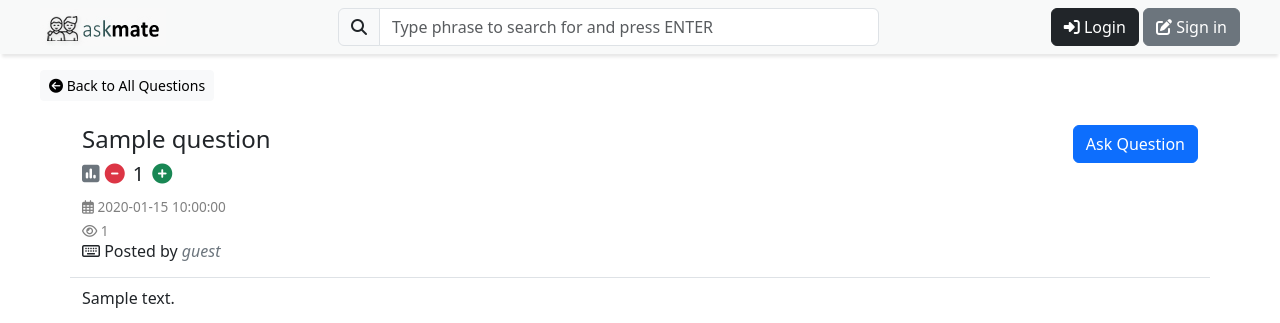
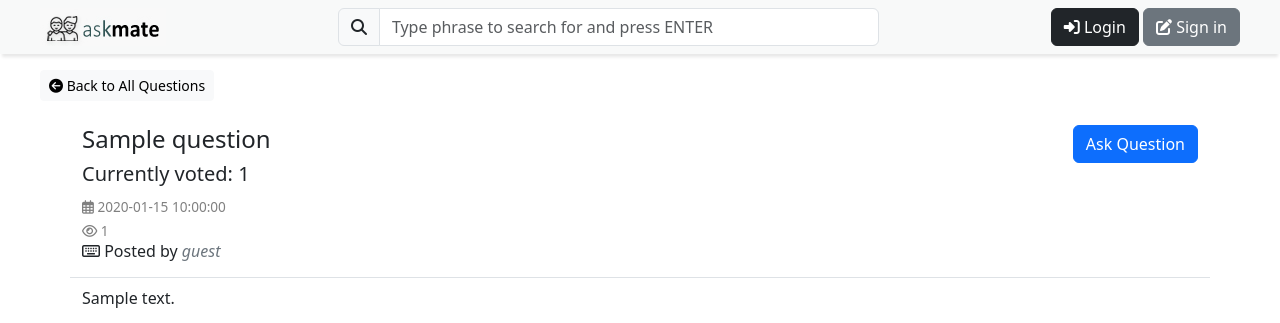
Before and after one commit to RadekRo/ask-mate-sprint-3, a Flask app: template templates/question.html in a window 1280 px wide. Shown: the top 323 px of the page. Run offline with Flask 2, Linux system fonts and the light colour scheme; the template is opened without the code that fills it: most values are stand-ins (such as "Sample title", 1, 10 or a date in 2020); some libraries are stand-ins or nearby versions.

Commit message:
Blocked the voting for non logged users and blocked voting on the author's own question.answer

```diff
--- a/templates/question.html
+++ b/templates/question.html
@@ -10,7 +10,11 @@ class="container">
     <div class="questions-list">
         <span class="questions-list-header">
             <h4>{{question.title}}</h4>
-            <h5><i class="fa-sharp fa-solid fa-square-poll-vertical text-secondary"></i> <a href="{{ url_for('question_vote_substract', id=question.id, author_id=question.author)}}"><i class="fa-solid fa-circle-minus text-danger"></i></a><span class="px-2">{{question.vote_number}}</span><a href="{{ url_for('question_vote_add', id=question.id, author_id=question.author)}}"><i class="fa-solid fa-circle-plus text-success"></i></a></h5>
+            {% if session['userid'] and question.author != session['userid'] %}
+                <h5><i class="fa-sharp fa-solid fa-square-poll-vertical text-secondary"></i> <a href="{{ url_for('question_vote_substract', id=question.id, author_id=question.author)}}"><i class="fa-solid fa-circle-minus text-danger"></i></a><span class="px-2">{{question.vote_number}}</span><a href="{{ url_for('question_vote_add', id=question.id, author_id=question.author)}}"><i class="fa-solid fa-circle-plus text-success"></i></a></h5>
+            {% else %}
+                <h5>Currently voted: {{ question.vote_number }}</h5>
+            {% endif %}
             <h7><i class="fa-regular fa-calendar-days"></i> {{question.submission_time}} <br/><i class="fa-regular fa-eye"></i> {{question.view_number}}</h7><span><h6><i class="fa-regular fa-keyboard"></i> Posted by {% if question.author > 0 %}<i class="fa-solid fa-user"></i> <i>{{ question.author_name }}</i>{% else %} <i class="text-secondary">guest</i>{% endif %}</h6></span>
         </span>
         <form action="/ask-question">
@@ -125,7 +129,11 @@ class="container ms-0">
     <div id="answer-data-and-voting"
     class="answer-data">
         Answered: {{answer.submission_time}}
-        <h5><i class="fa-sharp fa-solid fa-square-poll-vertical text-info"></i> <a href="{{ url_for('route_answer_substract_vote', answer_id=answer.id, question_id = question.id, author_id = answer.author)}}"><i class="fa-solid fa-circle-minus text-danger"></i></a><span class="px-2">{{answer.vote_number}}</span><a href="{{ url_for('route_answer_add_vote', answer_id=answer.id, question_id = question.id, author_id = answer.author)}}"><i class="fa-solid fa-circle-plus text-success"></i></a></h5>
+        {% if session['userid'] and question.author != session['userid'] %}
+            <h5><i class="fa-sharp fa-solid fa-square-poll-vertical text-info"></i> <a href="{{ url_for('route_answer_substract_vote', answer_id=answer.id, question_id = question.id, author_id = answer.author)}}"><i class="fa-solid fa-circle-minus text-danger"></i></a><span class="px-2">{{answer.vote_number}}</span><a href="{{ url_for('route_answer_add_vote', answer_id=answer.id, question_id = question.id, author_id = answer.author)}}"><i class="fa-solid fa-circle-plus text-success"></i></a></h5>
+        {% else %}
+            <h5>Currently voted: {{ answer.vote_number }}</h5>
+        {% endif %}
     </div>
     <p class="question-date">
     {% if answer.author_name == None %}
```
